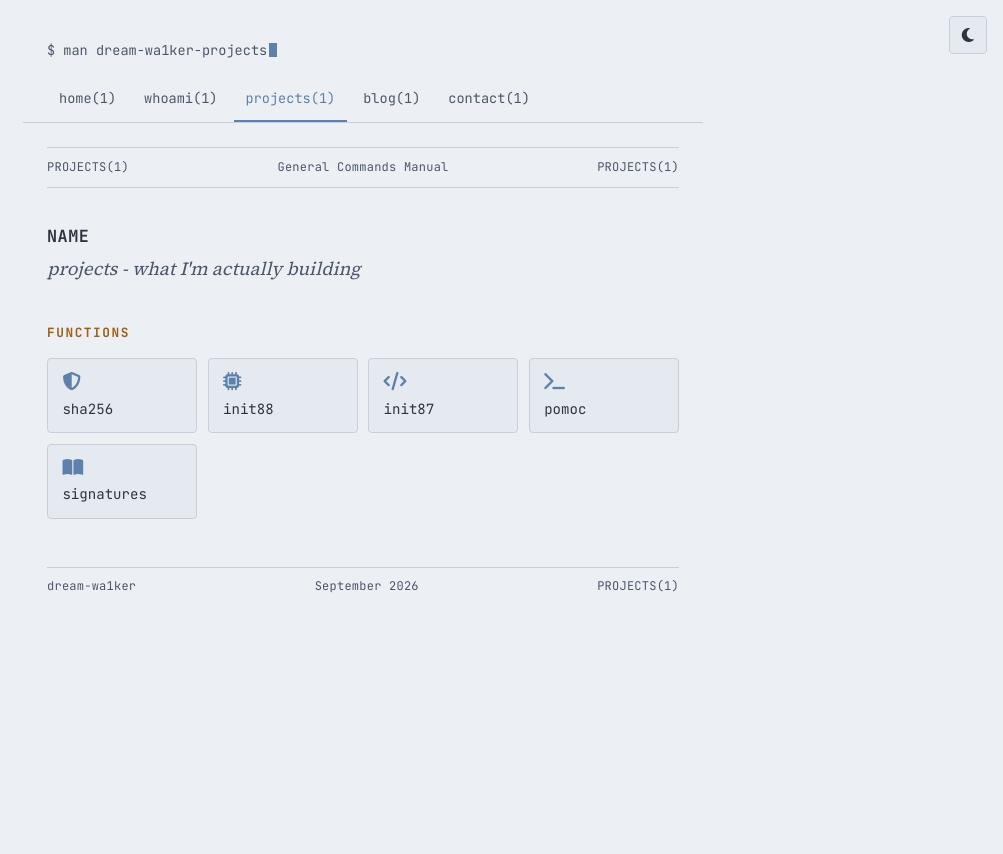
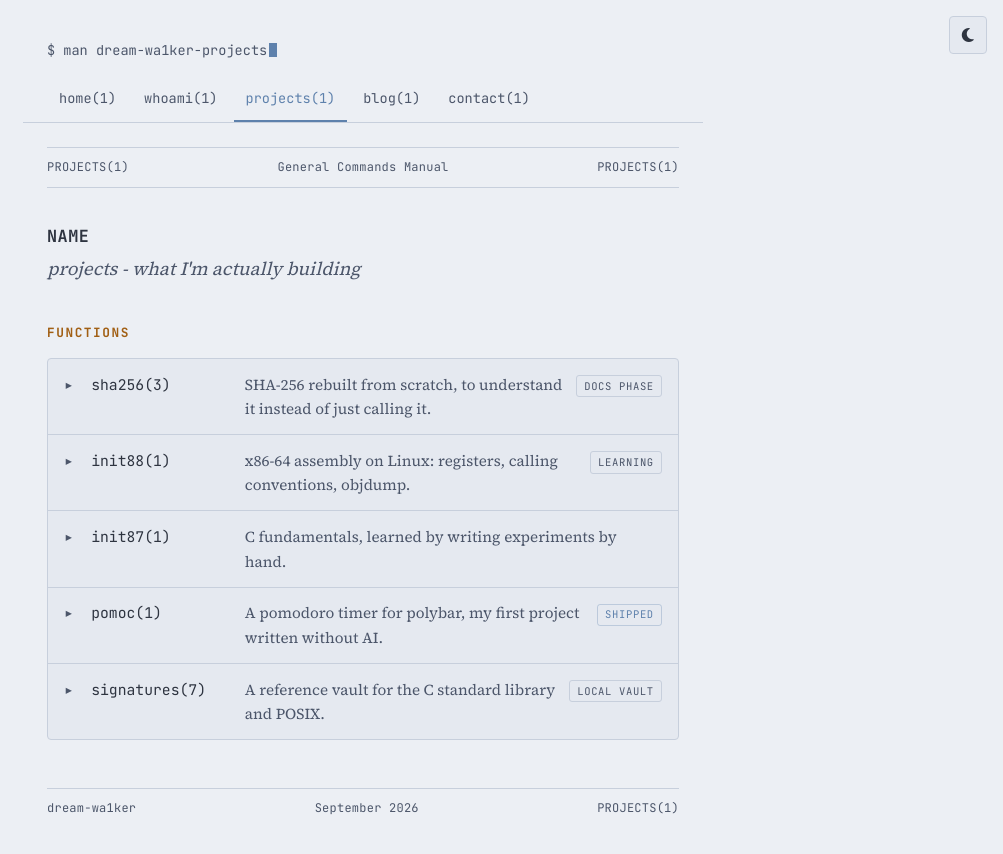
Before and after one commit to dream-wa1ker/dream-wa1ker.github.io, a Jekyll site: the page built from projects.md, in a window 1280 px wide. Shown: the top 854 px of the page, without its empty margins (277-1280 px from the left). Built offline with Jekyll 4.4.1, drawn with Linux system fonts in a browser that asks for light colours.

Commit message:
updated style

```diff
--- a/_data/projects.yml
+++ b/_data/projects.yml
@@ -2,6 +2,8 @@ sha256:
   name: sha256
   icon: fa-solid fa-shield-halved
   title: sha256(3)
+  summary: "SHA-256 rebuilt from scratch, to understand it instead of just calling it."
+  status: "docs phase"
   body: |
     <p>This is a from-scratch reimplementation of SHA-256 algorithm. I just wanted to actually understand the algorithm instead of just calling it. Next I have GPG in my list, but I need to know about the protocol first. Currently not get pushed to github, it is in it's documentation phase.</p>
 
@@ -9,31 +11,46 @@ init88:
   name: init88
   icon: fa-solid fa-microchip
   title: init88(1)
+  summary: "x86-64 assembly on Linux: registers, calling conventions, objdump."
+  status: "learning"
+  links:
+    - label: "github"
+      url: "https://github.com/dream-wa1ker/init88"
   body: |
     <p>As mentioned in the `whoami` page - it is a project that is started after <b>init87</b> for understanding the assembly programming in x86-64 linux systems. Currently learning about registers (at the time of writing this website) - may go even further.</p>
     <p>Understanding assembly is very necessary deal for any person who is in the motto of hacking the NSA (just kidding :) lol) - it would be very useful in case of reverse engineering, objdump analysis and using tools like xxd to spit out raw binary data. There is something called as process hollowing that requires kinda binary analysis... (I need to learn it)</p>
-    <p><a href="https://github.com/dream-wa1ker/init88">dream-wa1ker/init88</a></p>
 
 init87:
   name: init87
   icon: fa-solid fa-code
   title: init87(1)
+  summary: "C fundamentals, learned by writing experiments by hand."
+  links:
+    - label: "github"
+      url: "https://github.com/dream-wa1ker/init87"
+    - label: "site"
+      url: "https://dream-wa1ker.github.io/init87"
   body: |
     <p>General C fundamentals project. I guess I have already said more about the C programming stuff; but caution - most of the content in the web branch of this project is AI Generated slop (before the point that I started to hate AI Slops); the web branch is a dead end except the doubts and error sections, but the main branch is the entire example and experiment driven codebase that I wrote with my keyboard and fingers.</p>
-    <p><a href="https://github.com/dream-wa1ker/init87">dream-wa1ker/init87</a><br><a href="https://dream-wa1ker.github.io/init87">...github.io/init87</a></p>
 
 pomoc:
   name: pomoc
   icon: fa-solid fa-terminal
   title: pomoc(1)
+  summary: "A pomodoro timer for polybar, my first project written without AI."
+  status: "shipped"
+  links:
+    - label: "github"
+      url: "https://github.com/dream-wa1ker/pomoc"
   body: |
     <p>Alright this is a real project I wrote for my topbar(polybar) in linux, and this is the first proper project without use of any AI in it (the point where I realised everything about the AI Slopification is true).AI Slop in low level is a Brain Rot. This is where the documentation habit actually gets tested against code that has to work. I posted the first version of this pomodoro in the subreddit r/suckless; I got many critiques and suggesstions. One person figured out that the method I am using to count down(I was using decrements) was a wrong mental model and said that I need to use the time epoch and calculate the difference between the initial and any given time.</p>
     <p>After that the code was just - nice! It worked perfectly and even got contributions.</p>
-    <p><a href="https://github.com/dream-wa1ker/pomoc">dream-wa1ker/pomoc</a></p>
 
 signatures:
   name: signatures
   icon: fa-solid fa-book-open
   title: signatures(7)
+  summary: "A reference vault for the C standard library and POSIX."
+  status: "local vault"
   body: |
     <p>An ever-growing reference vault for the C standard library and POSIX. Each entry goes deeper than the man pages themselves along with explanations- full signatures, some kernel-level internals(not taht deep), errno tables, and the footguns worth knowing before you find them the hard way. Currently just a reference - sources are `man 3 pages` and the BSD or Linux man pages in web, alonside with the C standard reference. Currently in <b>obsidian/0000</b> and not yet pushed to git remote...</p>
--- a/_data/skills.yml
+++ b/_data/skills.yml
@@ -2,6 +2,7 @@ c:
   name: C
   icon: fa-solid fa-code
   title: C
+  summary: "Why I picked it, and where it leads."
   body: |
     <p> My journey into C programming is very wierd; I was just language hopping just like distrohopping - I wanted to base my future on a safe irreplaceable programming language. I found <b>go</b> first, soon after learning the basics of python; Then I found about <b>rust</b> - I initially seemed very promising for me as rust developers are far less than C programmers. But actually turned out that the AI cannot perform low level stuffs like humans can (atleast not sooner) because low level is everything that cyberattacks are based on - like spyware, APTs, Nation States, etc.</p>
     <p>I was always fond of those uncrackable hacks, the power of surveillence, the potential of cyberweapons - STUXNET; The NSA, The Putin's Bear - Simply these organisations and tools motivated me into the field of cypersec - I either become a part of Nation State, or a part of group that is against the Nation State. And that's what project - <a href="https://github.com/dream-wa1ker/init87">init87</a> is all about.</p>
@@ -10,6 +11,7 @@ asm:
   name: x86-64 Assembly
   icon: fa-solid fa-microchip
   title: x86-64 Assembly
+  summary: "Registers and calling conventions, via init88."
   body: |
     <p>Some random, but experienced redditor in the r/CProgramming suggested that I learn x86-64 assembly alongside with C and Linux Syscalls so that I would be able to understand what actually is happening underneath. The project <a href="https://github.com/dream-wa1ker/init88">init88</a> is basically me forcing myself to understand registers and calling conventions instead of letting C hide them. Afterall, STUXNET exploited a PLC controller; that happens to be embedded systems and programming.</p>
 
@@ -17,6 +19,7 @@ arch:
   name: Arch Linux
   icon: fa-brands fa-linux
   title: Arch Linux
+  summary: "Daily driver for almost two years."
   body: |
     <p>Have been daily driving Arch Linux for almost 2 years. Hell no that I could not find any Arch Linux logo in cdnjs fonts. I like knowing what's actually installed on my system and why, instead of a distro deciding for me. One day I had a close call - installing KDE bloat and CachyOS with its generous 'extra' services; But EFI was not big enough :)</p>
 
@@ -24,6 +27,7 @@ git:
   name: Git & GitHub
   icon: fa-brands fa-github
   title: Git & GitHub
+  summary: "Almost four years, for code and the docs vault."
   body: |
     <p>Almost 4 years - it started when I started using linux. Version control for the code, and increasingly for the documentation vault too - it's grown past the point where I can keep it all in my head.</p>
 
@@ -31,6 +35,7 @@ posix:
   name: POSIX / Syscalls
   icon: fa-solid fa-terminal
   title: POSIX / Syscalls
+  summary: "The layer between the C call and what the kernel did."
   body: |
     <p>This is the layer between "the C function you called" and "what the kernel actually did." And from a securit point of view - understanding the kernel does a lot good than instead of just guessing the C optimisations. This is usually where the interesting footguns live - open(), read(), fopen() all have a story once you go past the signature and; honestly I do not know all of them - just learning.</p>
 
@@ -38,6 +43,7 @@ docs:
   name: Technical Docs
   icon: fa-solid fa-book
   title: Technical Documentation
+  summary: "The reference I wish existed when I was stuck."
   body: |
     <p>I write a lot. Previously in my school days I write in paper, hand printing whole books in my own words and working out 25 notebooks of math problems in calculus; I have not changed in a year - even now I write the kind of reference I wish existed when I was stuck - full signatures, edge cases, errno tables, worked examples, that cross-linked to related functions.</p>
     <p>I simply could not resist; I unusually document or write more that what actually is needed - like a writeup; that actually helps when I come back to read my custom C string library -(ah from my future me).</p>
--- /dev/null
+++ b/_includes/entries.html
@@ -0,0 +1,17 @@
+{% comment %}
+  Expandable rows for projects and skills. Uses native <details>, so it needs no JS.
+  Usage: {% include entries.html items=site.data.projects %}
+  Data fields: name, title (optional), summary, status (optional), body (HTML), links (optional list of label/url)
+{% endcomment %}
+<div class="entries">
+{% for item in include.items %}
+{% assign e = item[1] %}
+<details class="entry" id="{{ item[0] }}">
+<summary><span class="entry-name">{{ e.title | default: e.name }}</span><span class="entry-summary">{{ e.summary }}</span>{% if e.status %}<span class="entry-status" data-status="{{ e.status | slugify }}">{{ e.status }}</span>{% endif %}</summary>
+<div class="entry-body">
+{{ e.body }}
+{% if e.links %}<ul class="entry-links">{% for l in e.links %}<li><a href="{{ l.url }}">{{ l.label }}</a></li>{% endfor %}</ul>{% endif %}
+</div>
+</details>
+{% endfor %}
+</div>
--- a/css/style.css
+++ b/css/style.css
@@ -128,8 +128,8 @@ a:focus-visible { outline: 2px solid var(--accent); outline-offset: 2px; }
 .theme-toggle:focus-visible { outline: 2px solid var(--accent); outline-offset: 2px; }
 
 /* smooth the theme switch on the surfaces that carry the elevation scale */
-body, .site-nav, .bar, .card, .kv, .see-also, .log-list, .log-entry,
-.detail-pane, .highlighter-rouge, .description code, .kv code, .detail-body code,
+body, .site-nav, .bar, .entries, .entry > summary, .kv, .see-also, .log-list, .log-entry,
+ .highlighter-rouge, .description code, .kv code, .detail-body code,
 .description blockquote, .post-meta .tag, .nav-toggle, a {
   transition: background-color 0.2s ease, border-color 0.2s ease, color 0.2s ease;
 }
@@ -288,75 +288,76 @@ h2.section-label {
 
 .colophon { font-family: var(--mono); font-size: 0.75rem; color: var(--paper-dim); margin-top: 0.5rem; }
 
-/* ---- add the card grid along with split pane ---- */
-.split-container {
-  display: grid;
-  grid-template-columns: 1fr;
-  gap: 1.25rem;
-  align-items: start;
-}
-.card-grid {
-  display: grid;
-  grid-template-columns: repeat(auto-fill, minmax(140px, 1fr));
-  gap: 0.65rem;
-}
-.card {
-  display: flex;
-  flex-direction: column;
-  gap: 0.5rem;
-  align-items: flex-start;
-  text-align: left;
+/* ---- entries: expandable rows for projects and skills (native <details>) ---- */
+.entries {
   background: var(--ink-1);
   border: 1px solid var(--rule);
   border-radius: 4px;
-  padding: 0.9rem;
+  overflow: hidden;
+}
+.entry + .entry { border-top: 1px solid var(--rule); }
+.entry > summary {
+  display: grid;
+  grid-template-columns: 1.1rem minmax(5.5rem, 9rem) 1fr auto;
+  align-items: baseline;
+  gap: 0 0.6rem;
+  padding: 0.8rem 1rem;
   font-family: var(--mono);
-  color: var(--paper);
   cursor: pointer;
-  transition: background-color 0.15s ease, border-color 0.15s ease;
+  list-style: none;
+  transition: background-color 0.15s ease;
 }
-.card:hover, .card:focus-visible { background: var(--ink-2); border-color: var(--rule); }
-.card.is-active { background: var(--ink-2); border-color: var(--accent); }
-.card i { color: var(--accent); font-size: 1.15rem; }
-.card-name { font-size: 0.88rem; }
+.entry > summary::-webkit-details-marker { display: none; }
+.entry > summary::before {
+  content: "\25B8";  /* right-pointing triangle */
+  color: var(--paper-dim);
+  transition: transform 0.15s ease, color 0.15s ease;
+}
+.entry[open] > summary::before { transform: rotate(90deg); color: var(--accent); }
+.entry > summary:hover, .entry > summary:focus-visible { background: var(--ink-2); }
+.entry > summary:focus-visible { outline: 2px solid var(--accent); outline-offset: -2px; }
+.entry-name { font-size: 0.92rem; color: var(--paper); }
+.entry[open] .entry-name { color: var(--heading); }
+.entry-summary { font-family: var(--serif); font-size: 0.95rem; color: var(--paper-dim); }
+.entry-status {
+  font-size: 0.66rem;
+  letter-spacing: 0.06em;
+  text-transform: uppercase;
+  color: var(--paper-dim);
+  border: 1px solid var(--rule);
+  border-radius: 3px;
+  padding: 0.1rem 0.45rem;
+  white-space: nowrap;
+}
+.entry-status[data-status="shipped"] { color: var(--accent); border-color: var(--accent-soft); }
+.entry-body {
+  padding: 0.25rem 1rem 1.1rem 2.7rem;  /* 2.7rem lines the text up under the name column */
+  font-family: var(--serif);
+  font-size: 1rem;
+  max-width: 68ch;
+}
+.entry-body p { margin: 0 0 0.9rem; }
+.entry-body code { background: var(--ink-3); padding: 0.1em 0.4em; border-radius: 3px; font-family: var(--mono); font-size: 0.9em; }
+.entry-links { list-style: none; display: flex; flex-wrap: wrap; gap: 0.5rem; padding: 0; margin: 0.9rem 0 0; }
+.entry-links a {
+  display: inline-block;
+  font-family: var(--mono);
+  font-size: 0.78rem;
+  padding: 0.2rem 0.6rem;
+  border: 1px solid var(--rule);
+  border-radius: 3px;
+}
+.entry-links a::after { content: " \2197"; }  /* north-east arrow */
+.entry-links a:hover, .entry-links a:focus-visible { border-color: var(--accent); }
 
-.detail-pane {
-  border-top: 1px solid var(--rule);
-  padding-top: 1.1rem;
-  position: relative;
+@media (max-width: 600px) {
+  .entry > summary { grid-template-columns: 1.1rem 1fr auto; }
+  .entry-summary { grid-column: 2 / -1; grid-row: 2; margin-top: 0.15rem; }
+  .entry-status { grid-column: 3; grid-row: 1; }
+  .entry-body { padding-left: 1rem; }
 }
-.detail-pane[hidden] { display: none; }
-.detail-close {
-  position: absolute;
-  top: 0.5rem;
-  right: 0;
-  background: none;
-  border: none;
-  color: var(--paper-dim);
-  font-family: var(--mono);
-  font-size: 1.1rem;
-  cursor: pointer;
-  line-height: 1;
-  padding: 0.25rem 0.4rem;
-}
-.detail-close:hover { color: var(--paper); }
-.detail-title {
-  font-family: var(--mono);
-  font-size: 0.95rem;
-  color: var(--heading);
-  margin-bottom: 0.6rem;
-  display: flex;
-  gap: 0.5rem;
-  align-items: center;
-}
-.detail-title i { color: var(--accent); }
-.detail-body { font-family: var(--serif); font-size: 1rem; color: var(--paper); max-width: 60ch; }
-.detail-body p { margin: 0 0 0.9rem; }
-
-@media (min-width: 769px) {
-  .split-container.is-split { grid-template-columns: 200px 1fr; gap: 2rem; }
-  .split-container.is-split .card-grid { grid-template-columns: 1fr; }
-  .split-container.is-split .detail-pane { border-top: none; border-left: 1px solid var(--rule); padding-top: 0; padding-left: 1.75rem; }
+@media (prefers-reduced-motion: reduce) {
+  .entry > summary, .entry > summary::before { transition: none; }
 }
 
 /* ---- blog listing ---- */
--- a/js/script.js
+++ b/js/script.js
@@ -63,48 +63,16 @@
   });
 })();
 
-// reusable split-pane card grid (skills / languages / projects)
-function initSplitGrid(containerId, gridId, detailId, data) {
-  const container = document.getElementById(containerId);
-  const grid = document.getElementById(gridId);
-  const detail = document.getElementById(detailId);
-  if (!container || !grid || !detail) return;
-  const detailContent = detail.querySelector('.detail-content');
-  const closeBtn = detail.querySelector('.detail-close');
-
-  function openDetail(key) {
-    const item = data[key];
-    if (!item) return;
-    detailContent.innerHTML =
-      '<div class="detail-title"><i class="' + item.iconClass + '"></i> ' + item.title + '</div>' +
-      '<div class="detail-body">' + item.body + '</div>';
-    detail.hidden = false;
-    container.classList.add('is-split');
-    grid.querySelectorAll('.card').forEach(function (c) {
-      c.classList.toggle('is-active', c.dataset.key === key);
-      c.setAttribute('aria-pressed', c.dataset.key === key ? 'true' : 'false');
-    });
+// open the project/skill entry named in the URL hash, e.g. /projects/#pomoc
+(function () {
+  function openFromHash() {
+    if (!location.hash) return;
+    var el = document.getElementById(decodeURIComponent(location.hash.slice(1)));
+    if (el && el.tagName === 'DETAILS') { el.open = true; el.scrollIntoView(); }
   }
-  function closeDetail() {
-    detail.hidden = true;
-    container.classList.remove('is-split');
-    grid.querySelectorAll('.card').forEach(function (c) {
-      c.classList.remove('is-active');
-      c.setAttribute('aria-pressed', 'false');
-    });
-  }
-  grid.addEventListener('click', function (e) {
-    const card = e.target.closest('.card');
-    if (!card) return;
-    const key = card.dataset.key;
-    if (card.classList.contains('is-active')) closeDetail();
-    else openDetail(key);
-  });
-  closeBtn.addEventListener('click', closeDetail);
-  document.addEventListener('keydown', function (e) {
-    if (e.key === 'Escape' && !detail.hidden) closeDetail();
-  });
-}
+  openFromHash();
+  window.addEventListener('hashchange', openFromHash);
+})();
 
 // wrap Rouge's generated code blocks with a header (language label + copy button),
 // mirroring the old hand-authored .code-block markup
--- a/projects.md
+++ b/projects.md
@@ -13,30 +13,5 @@ description: >-
 ---
 <section>
   <h2 class="section-label">Functions</h2>
-  <div class="split-container" id="projects-split">
-    <div class="card-grid" id="projects-grid">
-      {% for item in site.data.projects %}
-      <button class="card" data-key="{{ item[0] }}" aria-pressed="false"><i class="{{ item[1].icon }}"></i><span class="card-name">{{ item[1].name }}</span></button>
-      {% endfor %}
-    </div>
-    <div class="detail-pane" id="projects-detail" hidden>
-      <button class="detail-close" aria-label="Close detail">&times;</button>
-      <div class="detail-content"></div>
-    </div>
-  </div>
+  {% include entries.html items=site.data.projects %}
 </section>
-
-<script>
-  var projectsData = {
-    {% for item in site.data.projects %}
-    {{ item[0] | jsonify }}: {
-      title: {{ item[1].title | jsonify }},
-      iconClass: {{ item[1].icon | jsonify }},
-      body: {{ item[1].body | jsonify }}
-    }{% unless forloop.last %},{% endunless %}
-    {% endfor %}
-  };
-  document.addEventListener('DOMContentLoaded', function () {
-    initSplitGrid('projects-split', 'projects-grid', 'projects-detail', projectsData);
-  });
-</script>
```
Also changed, not shown: whoami.md (+1 -26 lines).
